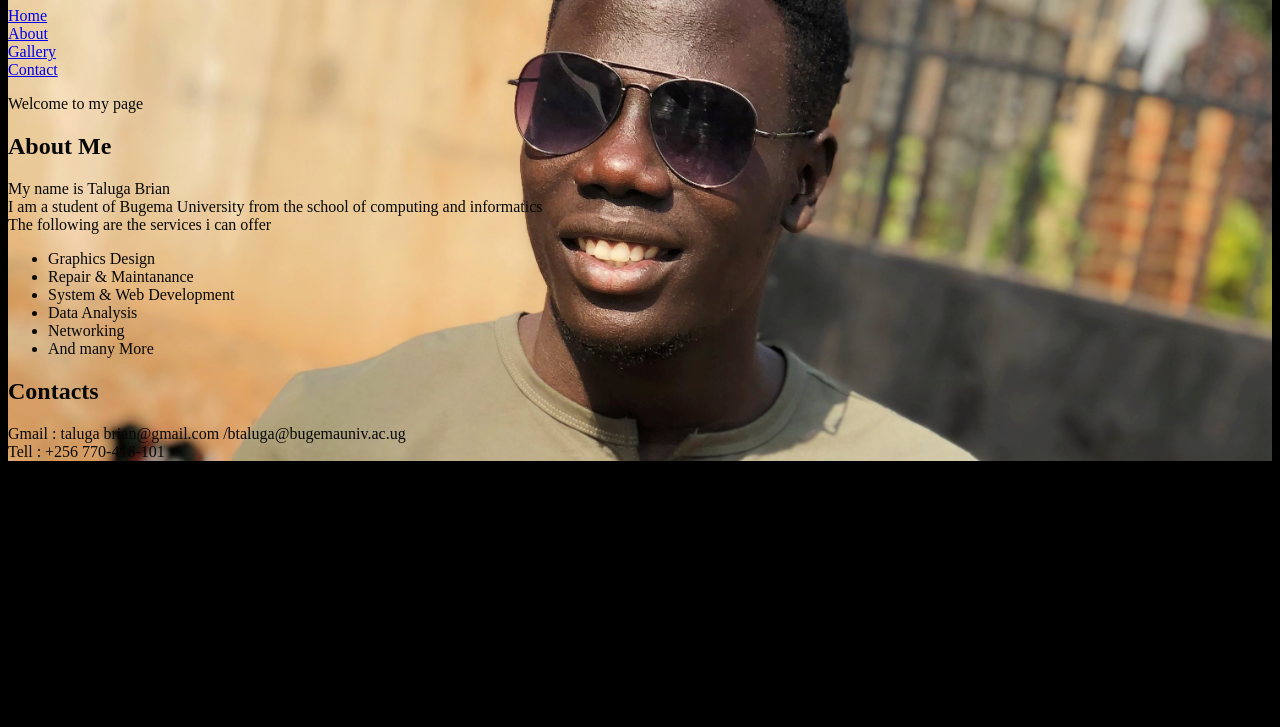
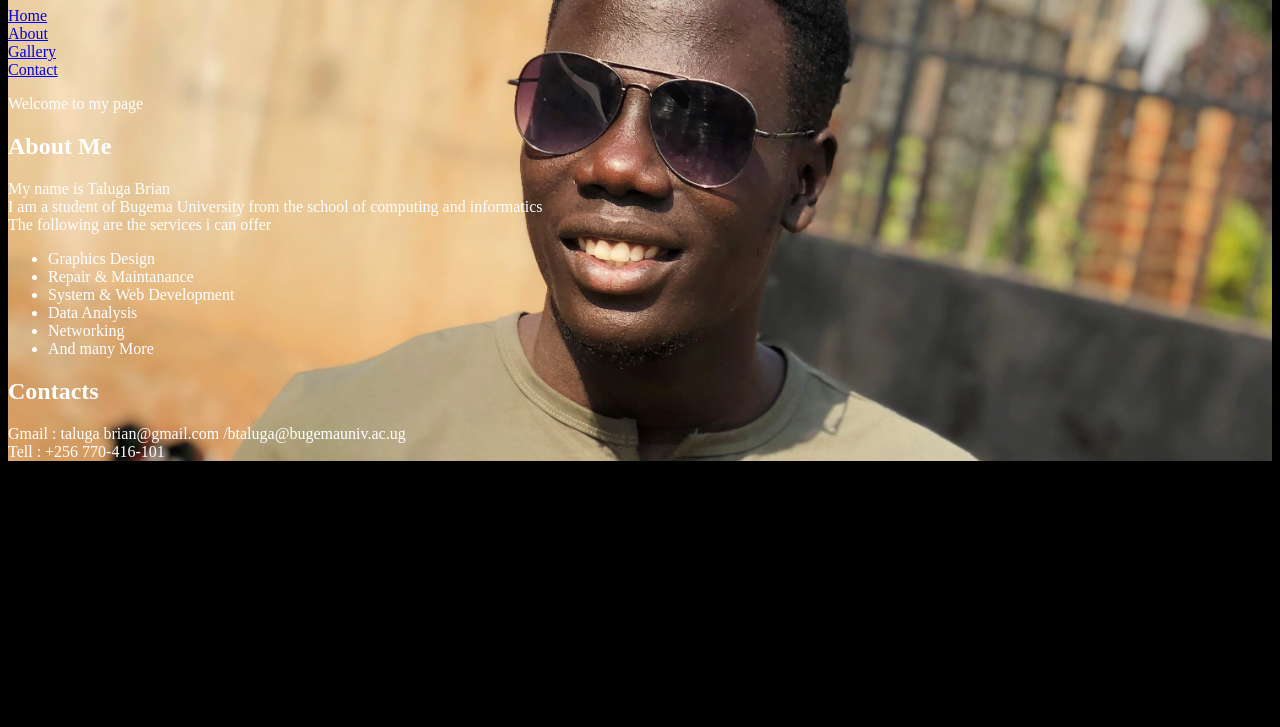
Before and after one commit to brianmasuete/Assignment, a plain HTML site: page index.html in a window 1280 px wide. Shown: the part 73-800 px from the top of the page. Drawn offline with Linux system fonts and the light colour scheme.

Commit message:
Update Style.css

```diff
--- a/Style.css
+++ b/Style.css
@@ -1,5 +1,5 @@
 html{
-    color: rgb(7, 7, 6) ;
+    color: white;
 }
 .container{
     background: url(Image/3.jpg);
```
